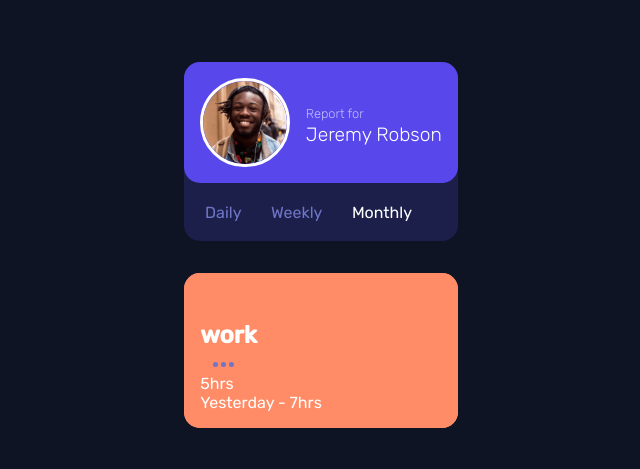
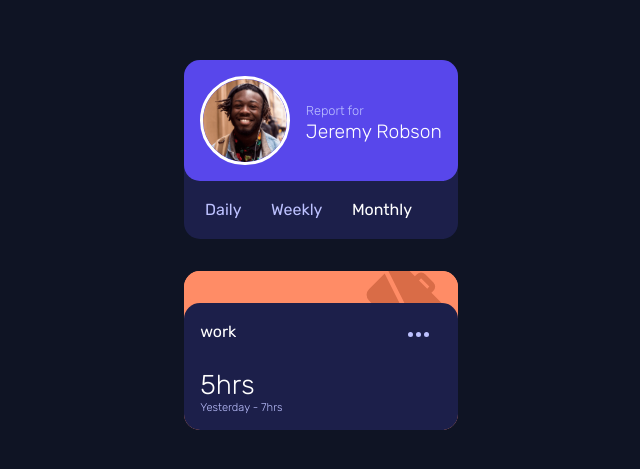
Before and after one commit to Gryffindorcode/time-tracking-dashboard, a plain HTML site: page index.html in a window 1280 px wide. Shown: the part 155-624 px from the top of the page, without its empty margins (319-959 px from the left). Drawn offline with Linux system fonts and the light colour scheme.

Commit message:
init commit

```diff
--- a/index.html
+++ b/index.html
@@ -33,9 +33,11 @@
       </div>
       <div class="container--timecards">
       <div class="card timecard timecard-work">
-        <div class="card--sm"></div>
+        <div class="card--sm timecard--top">
+        <img class="icon" src="/images/icon-work.svg" alt="picture" arial-hidden="'true">
+        </div>
         <div class="timecard--bottom card--lg">
-          <div class="tmecard--title">
+          <div class="timecard--title">
             <h2>work</h2>
             <button class="btn">
               <svg
--- a/style.css
+++ b/style.css
@@ -73,11 +73,6 @@ body {
   border-radius: 1rem;
 }
 
-.card--lg {
-  border-radius: 1rem;
-  padding: 1rem;
-}
-
 
 .card--avatar-top {
   display: flex;
@@ -110,6 +105,36 @@ h1 > span {
 }
 
 
+
+
+.card--avatar .card--sm {
+  padding: 1rem .5rem;
+  border-bottom-left-radius: 1rem;
+  border-bottom-right-radius: 1rem;
+}
+
+.card--avatar-bottom {
+  --bg: var(--neutral-2) display: flex;
+  justify-content: center;
+  align-items: center;
+  gap: .5rem;
+}
+
+.card--lg {
+  border-radius: 1rem;
+  padding: 1rem;
+}
+
+.timecard .card--lg {
+  --bg: var(--neutral-2);
+  cursor: pointer;
+}
+
+.timecard .card--lg:hover {
+  --bg: var(--neutral-3);
+  cursor: pointer;
+}
+
 .card--sm {
   padding: 1rem .5rem;
   border-bottom-left-radius: 1rem;
@@ -117,37 +142,74 @@ h1 > span {
 
 }
 
-.card--avatar .card--sm {
-  padding: 1rem .5rem;
-  border-bottom-left-radius: 1rem;
-  border-bottom-right-radius: 1rem;
-}
-
-
 .timecard .card--sm {
-  padding: 1rem .5rem;
   border-top-left-radius: 1rem;
   border-top-right-radius: 1rem;
 }
 
 
-.card--avatar-bottom {
-  --bg: var(--neutral-2)
-  display: flex;
-  justify-content: center;
-  align-items: center;
-  gap: .5rem;
+.timecard--top {
+  position: relative;
+  overflow: hidden;
 }
 
-.timecard {
+.icon {
+  position: absolute;
+  top: -.5rem;
+  right: .8rem;
+}
+
+
+.timecard--bottom {
+  display: grid;
+  position: relative;
+  gap: clamp(.5rem, 2vw, 2rem);
+}
+
+.timecard-work {
   --bg: var(--orange);
 }
+
+.timecard--title {
+  display: flex;
+  align-items: center;
+  justify-content: space-between;
+}
+
+.timecard--amt {
+  display: flex;
+  align-items: center;
+  justify-content: space-between;
+}
+
+.current {
+  font-size: 1.7rem;
+  font-weight: 300;
+}
+
+.previous {
+  font-size: .7rem;
+  font-weight: 300;
+  color: var(--neutral-4);
+}
+
+
+h2 {
+  font-size: 1rem;
+  font-weight: 400;
+}
+
+
+.timecard--title .btn {
+ flex: 0 1 0%;
+}
+
 
 .btn {
   font: inherit;
   background: inherit;
   border: none;
-  color: var(--neutral-3);
+  color: var(--neutral-4);
   flex: 1 1 100%;
   border-radius: .5rem;
   padding: .2rem .8rem;
@@ -164,7 +226,7 @@ h1 > span {
   outline: none;
 }
 
-.btn:focus-within {
+.btn:focus-visible {
   box-shadow:
   0 0 0 .1rem var(--bg),
   0 0 0 .4rem var(--avatar);
```
